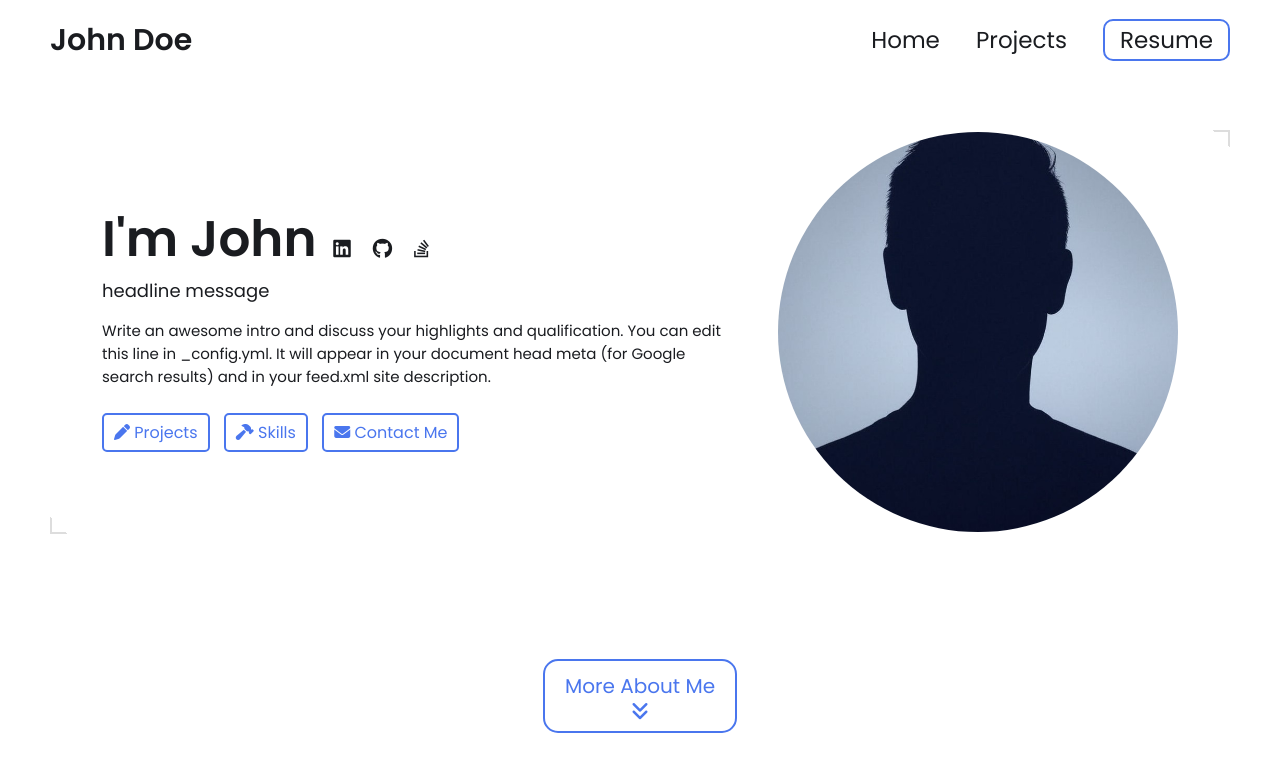
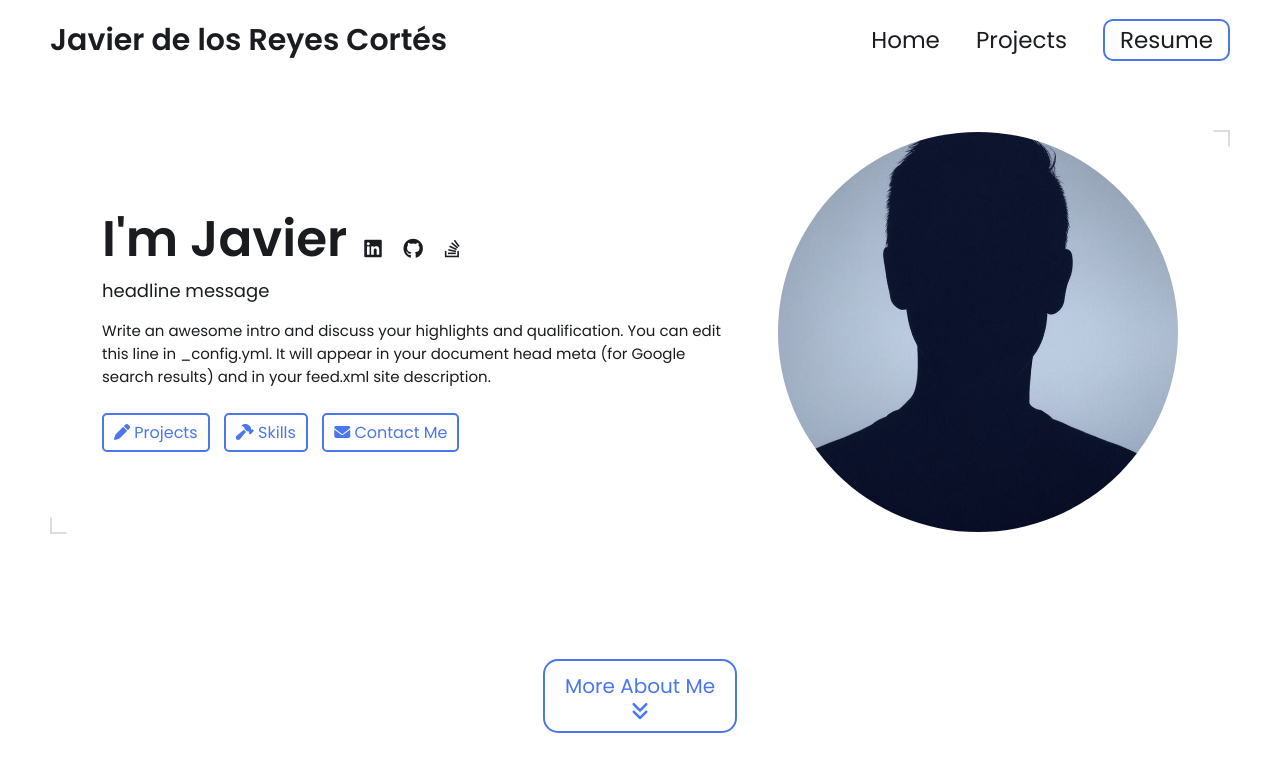
Before and after one commit to javierdelosreyesing/javierdelosreyes, a Jekyll site: the page built from index.html, in a window 1280 px wide and 900 px high. Shown: the top 772 px of the window. Built offline with Jekyll 4.4.1, drawn with Linux system fonts in a browser that asks for light colours.

Commit message:
Update _config.yml

```diff
--- a/_config.yml
+++ b/_config.yml
@@ -7,12 +7,12 @@
 
 # Main Page Setup
 
-title: John Doe's Portfolio # This is what shows up in the tab of the browser
+title: Javier de los Reyes Portfolio # This is what shows up in the tab of the browser
 
 
 
 # Hero Section
-name: John Doe
+name: Javier de los Reyes Cortés
 headline: headline message
 description: >- # dont remove this line. this will ignore all new lines until the next section
   Write an awesome intro and discuss your highlights and qualification. You can edit this
```
